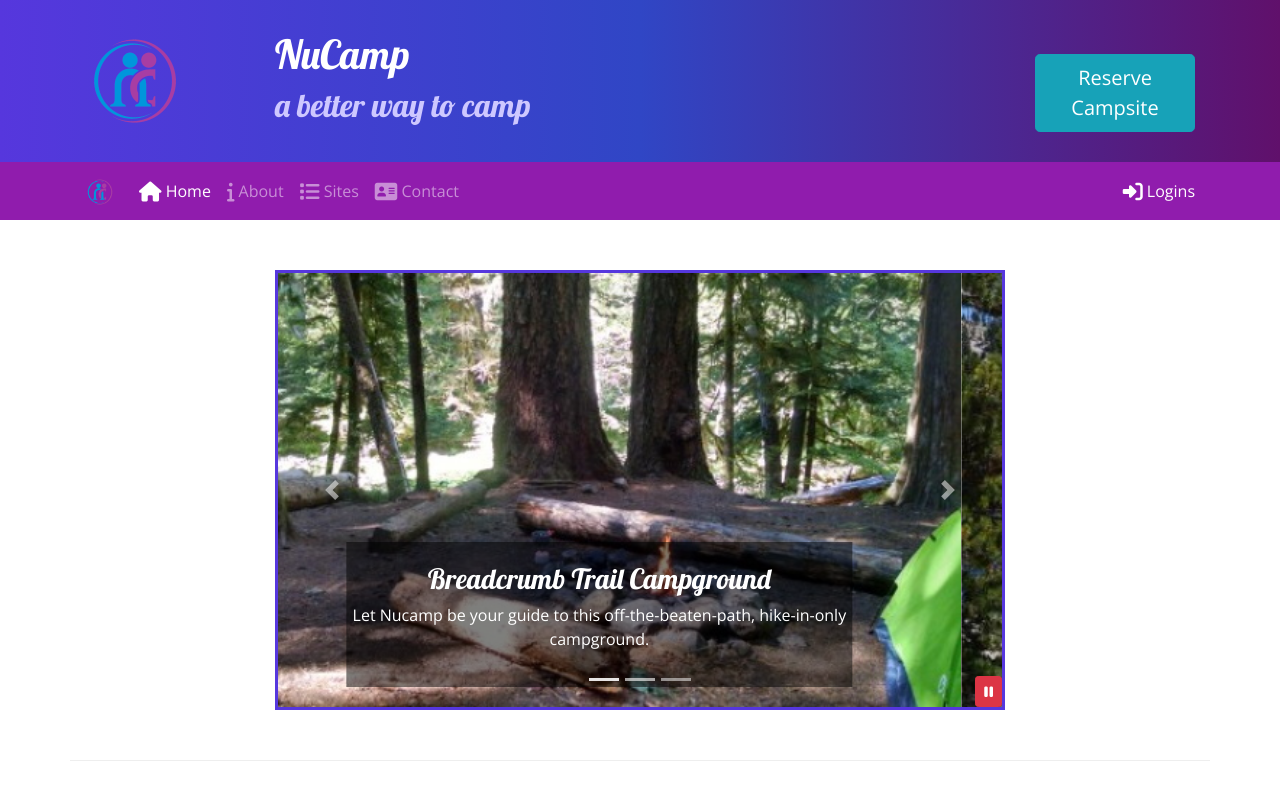
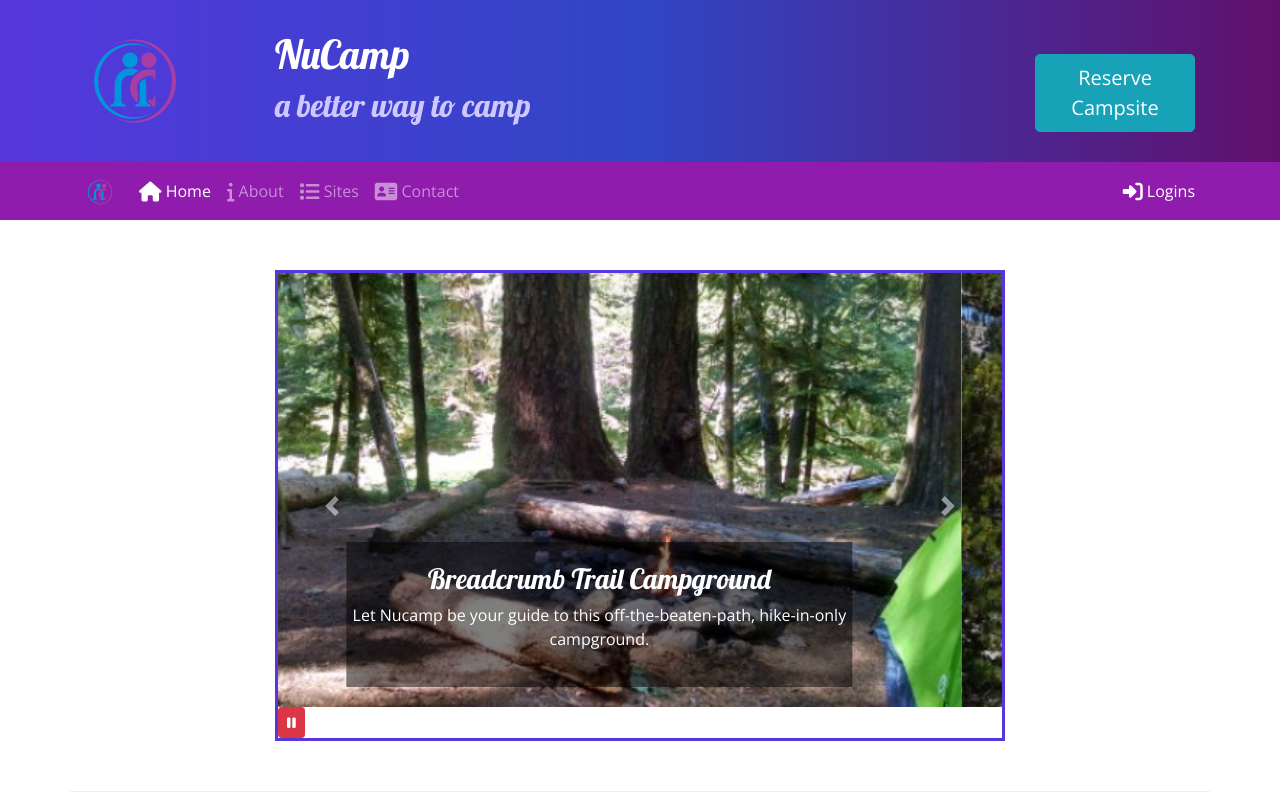
Before and after one commit to ltholz/nucamp, a website: page index.html in a window 1280 px wide. Shown: the top 800 px of the page. Drawn offline with nearby package versions, Linux system fonts and the light colour scheme.

Commit message:
post workshop 4

```diff
--- a/css/styles.css
+++ b/css/styles.css
@@ -38,10 +38,3 @@ header h2 {
 
 .carousel {
   border: solid #5637dd; }
-
-#carouselButton {
-  position: absolute;
-  right: 0;
-  bottom: 0;
-  z-index: 100;
-}
```
